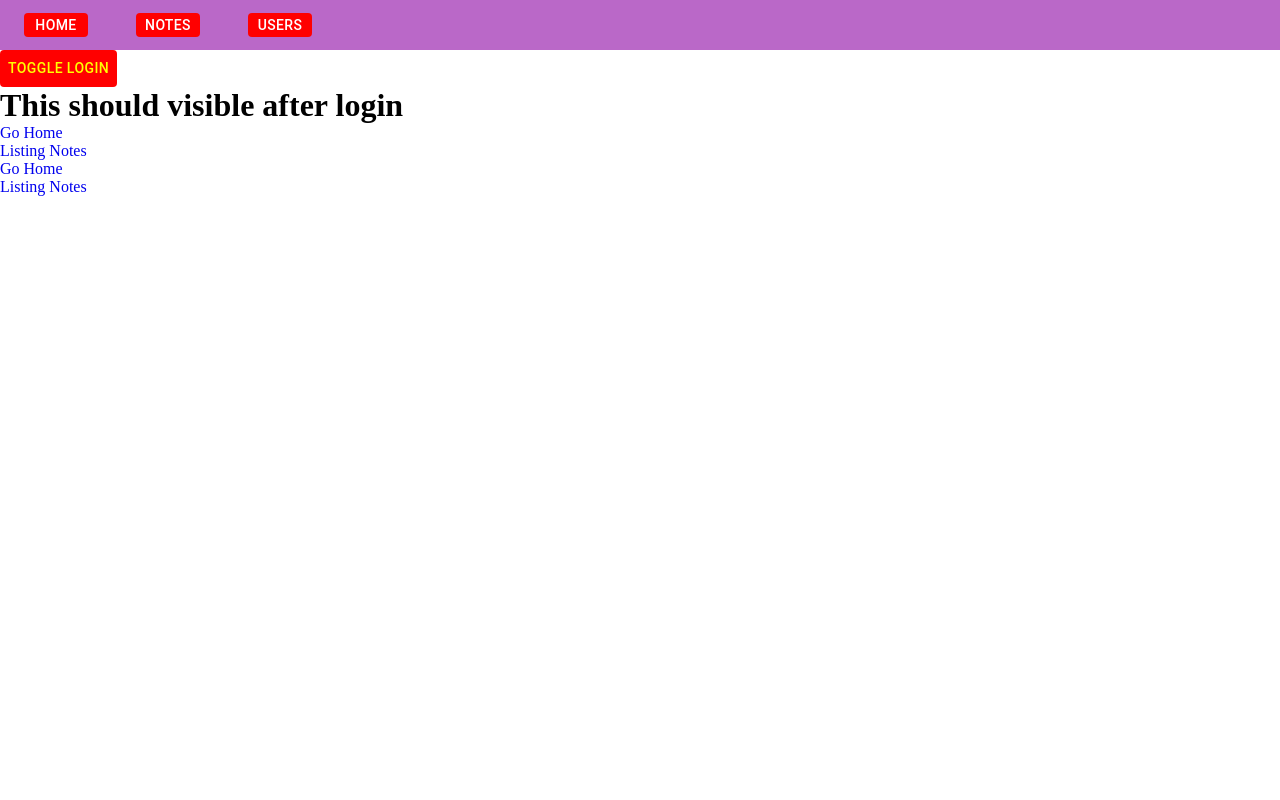
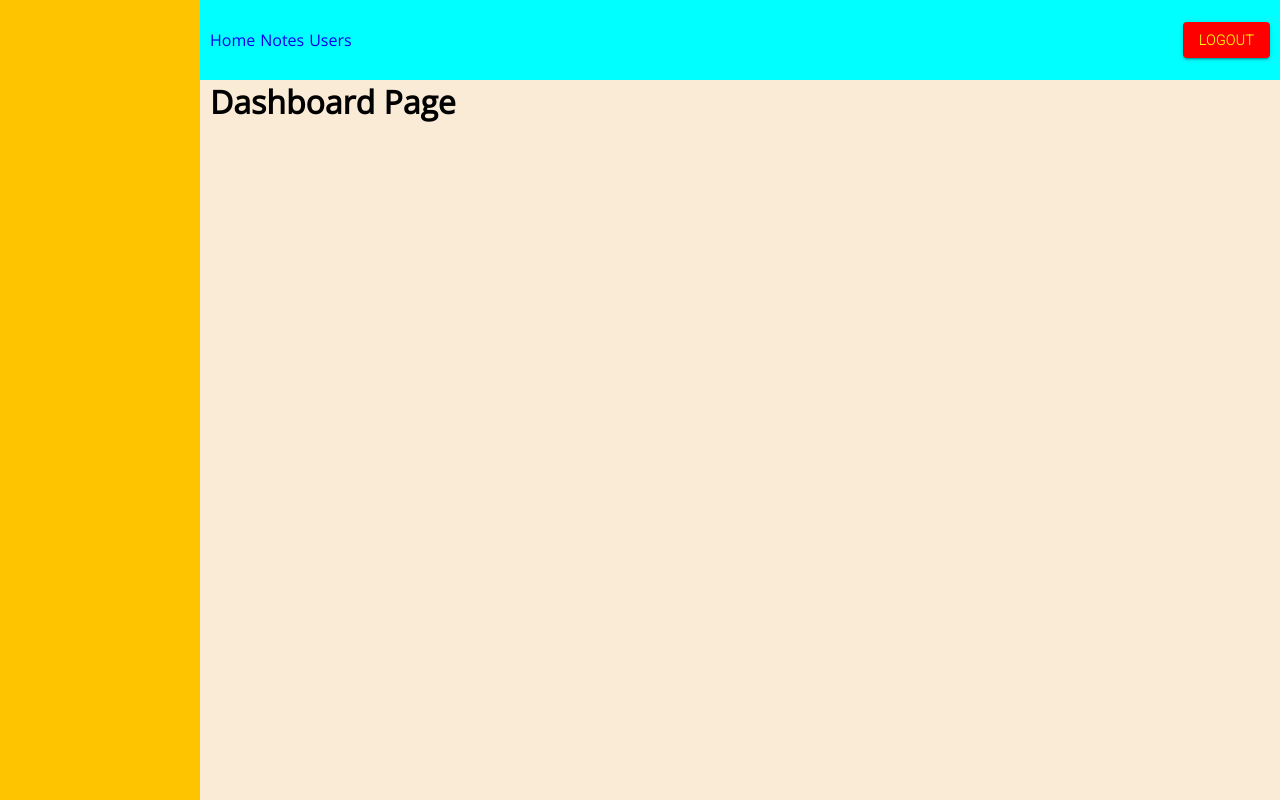
Before and after one commit to aurobindobhuyan/linear-frontend, a React (Vite) app: page / in a window 1280 px wide. Built offline with nearby package versions, Linux system fonts and the light colour scheme.

Commit message:
3 - Aurobindo
* Added custom Header, Sidebar & Conetent section.

* Using Suspense & Lazy loading of the components for optimizing the app's performance

* Removed all unnecessary links from all the components.

```diff
--- a/src/Header.tsx
+++ b/src/Header.tsx
@@ -1,13 +1,12 @@
-import AppBar from "@mui/material/AppBar";
-import Box from "@mui/material/Box";
 import Button from "@mui/material/Button";
 import { Link } from "react-router-dom";
 
 interface HeaderProps {
   isLoggedIn: boolean;
+  toggleLogin: () => void;
 }
 
-export default function Header({ isLoggedIn }: HeaderProps) {
+export default function Header({ isLoggedIn, toggleLogin }: HeaderProps) {
   const before_login_liks = [
     {
       address: "/",
@@ -38,26 +37,23 @@ export default function Header({ isLoggedIn }: HeaderProps) {
   ];
 
   return (
-    <Box sx={{ flexGrow: 1 }}>
-      <AppBar position="static">
-        <Box sx={{ display: "flex", alignItems: "center", maxWidth: "30%" }}>
+    <>
+      <div>
         {isLoggedIn
           ? before_login_liks.map((ele) => (
-                <Button sx={{ ml: 3, mr: 3, p: 0 }} key={ele.title}>
-                  <Link className="nav-link" to={ele.address}>
+              <Link key={ele.title} to={ele.address}>
                 {ele.title}
               </Link>
-                </Button>
             ))
           : after_login_liks.map((ele) => (
-                <Button sx={{ ml: 3, mr: 3, p: 0 }} key={ele.title}>
-                  <Link className="nav-link" to={ele.address}>
+              <Link key={ele.title} to={ele.address}>
                 {ele.title}
               </Link>
+            ))}
+      </div>
+      <Button variant="contained" color="error" onClick={toggleLogin}>
+        {isLoggedIn ? "Login" : "Logout"}
       </Button>
-              ))}
-        </Box>
-      </AppBar>
-    </Box>
+    </>
   );
 }
--- a/src/Navbar.tsx
+++ b/src/Navbar.tsx
@@ -1,16 +1,17 @@
+import { lazy, Suspense } from "react";
 import { Link, Route, Routes, Navigate } from "react-router-dom";
 
 // MUI Imports
 import { Button } from "@mui/material";
 
 // Components or Pages
-import Header from "./Header";
-import Public from "./pages/Before_login/Public";
-import Login from "./pages/Before_login/Login";
-import Register from "./pages/Before_login/Register";
-import Dashboard from "./pages/After_login/Dashboard";
-import Notes from "./pages/After_login/Notes";
-import User from "./pages/After_login/User";
+const Header = lazy(() => import("./Header"));
+const Public = lazy(() => import("./pages/Before_login/Public"));
+const Login = lazy(() => import("./pages/Before_login/Login"));
+const Register = lazy(() => import("./pages/Before_login/Register"));
+const Dashboard = lazy(() => import("./pages/After_login/Dashboard"));
+const Notes = lazy(() => import("./pages/After_login/Notes"));
+const User = lazy(() => import("./pages/After_login/User"));
 
 interface NavbarProps {
   isLoggedIn: boolean;
@@ -20,38 +21,59 @@ interface NavbarProps {
 const Navbar = ({ isLoggedIn, toggleLogin }: NavbarProps) => {
   return (
     <>
-      <Header isLoggedIn={isLoggedIn} />
-      <Button onClick={toggleLogin}>Toggle Login</Button>
+      <div className="container">
+        <div id="header">
+          <Header isLoggedIn={isLoggedIn} toggleLogin={toggleLogin} />
+        </div>
+        <div id="side_bar"></div>
+        <div id="content">
+          <Suspense fallback={<h1>Loading....</h1>}>
             <Routes>
               {isLoggedIn ? (
                 <>
-            <Route path="/" element={<Public data="Login" />} />
+                  <Route path="/" element={<Public />} />
                   <Route path="login" element={<Login />} />
                   <Route path="register" element={<Register />} />
-            <Route path="register/:id" element={<h1>Id sComponent</h1>} />
                 </>
               ) : (
                 <>
                   <Route path="/" element={<Dashboard />} />
-            <Route path="notes" element={<Notes />} />
-            <Route path="users" element={<User />} />
 
-            <Route path="login" element={<Navigate to="/" replace />} />
-            <Route path="register" element={<Navigate to="/" replace />} />
+                  <Route path="notes">
+                    <Route index element={<Notes />} />
+                    <Route path="/notes/:id" element={<h1>Note's Id</h1>} />
+                  </Route>
+
+                  <Route path="users">
+                    <Route index element={<User />} />
+                    <Route path="/users/:id" element={<h1>User's Id</h1>} />
+                  </Route>
+
+                  {/* If anyone tries to change the URL manually, so redirect them to home */}
+                  {/* <Route path="login" element={<Navigate to="/" replace />} />
+                  <Route
+                    path="register"
+                    element={<Navigate to="/" replace />}
+                  /> */}
                 </>
               )}
               <Route
                 path="*"
                 element={
                   <>
-              <h1>No Routes Found</h1>
+                    <h1>404 Route not found</h1>
                     <Button>
-                <Link className="nav-link" to="/">Go Home</Link>
+                      <Link className="nav-link" to="/">
+                        Go Home
+                      </Link>
                     </Button>
                   </>
                 }
               />
             </Routes>
+          </Suspense>
+        </div>
+      </div>
     </>
   );
 };
--- a/src/global.css
+++ b/src/global.css
@@ -1,7 +1,10 @@
+@import url('https://fonts.googleapis.com/css2?family=Open+Sans:wght@300&family=Roboto+Serif:ital,opsz,wght@0,8..144,200;0,8..144,300;0,8..144,500;1,8..144,400&family=Roboto:wght@100&display=swap');
+
 * {
    padding: 0;
    margin: 0;
    box-sizing: border-box;
+   font-family: 'Open Sans', sans-serif;
 }
 
 a {
@@ -11,3 +14,40 @@ a {
 .nav-link {
    color: white;
 }
+
+.container {
+   height: 100vh;
+   width: 100%;
+   display: grid;
+   background-color: antiquewhite;
+   grid-template-columns: 200px auto;
+   grid-template-rows: 80px;
+   grid-template-areas:
+      "sidebar header"
+      "sidebar content"
+}
+
+#header {
+   grid-area: header;
+   background-color: aqua;
+   padding: 10px;
+   display: flex;
+   justify-content: space-between;
+   align-items: center;
+}
+
+#header>div {
+   display: flex;
+   align-items: center;
+   gap: 5px;
+}
+
+#side_bar {
+   grid-area: sidebar;
+   background-color: rgb(255, 196, 0);
+}
+
+#content {
+   grid-area: content;
+   margin-left: 10px;
+}
--- a/src/pages/After_login/Dashboard.tsx
+++ b/src/pages/After_login/Dashboard.tsx
@@ -1,17 +1,8 @@
-import { Link } from "react-router-dom";
-import Notes from "./Notes";
-
 const Dashboard = () => {
   return (
-    <div>
-      <h1>This should visible after login</h1>
-      <Link to="/notes">
-        <Notes />
-      </Link>
-      <Link to="/users">
-        <Notes />
-      </Link>
-    </div>
+    <>
+      <h1>Dashboard Page</h1>
+    </>
   );
 };
 
--- a/src/pages/After_login/Notes.tsx
+++ b/src/pages/After_login/Notes.tsx
@@ -1,10 +1,8 @@
-import { Link } from "react-router-dom";
 
 const Notes = () => {
   return (
     <div>
-      <Link to="/">Go Home</Link>
-      <div>Listing Notes</div>
+      <h1>Notes Page</h1>
     </div>
   );
 };
--- a/src/pages/After_login/User.tsx
+++ b/src/pages/After_login/User.tsx
@@ -1,10 +1,7 @@
-import { Link } from "react-router-dom";
-
 const User = () => {
   return (
     <div>
-      <Link to="/">Go Home</Link>
-      <div>Users Page</div>
+      <h1>All Users Page</h1>
     </div>
   );
 };
--- a/src/pages/Before_login/Login.tsx
+++ b/src/pages/Before_login/Login.tsx
@@ -1,14 +1,8 @@
-import { Link } from "react-router-dom";
-
 const Login = () => {
   return (
-    <div>
+    <>
       <h1>Login Screen</h1>
-      <Link to="/">Go Home</Link>
-      <button>
-        <Link to="/register">Register</Link>
-      </button>
-    </div>
+    </>
   );
 };
 
--- a/src/pages/Before_login/Public.tsx
+++ b/src/pages/Before_login/Public.tsx
@@ -1,11 +1,8 @@
-import { Link } from "react-router-dom";
 
-const Public = (props: { data: string }) => {
-  const { data } = props;
+const Public = () => {
   return (
     <>
       <h1>Public page</h1>
-      <Link to={"/login"}>{data}</Link>
     </>
   );
 };
--- a/src/pages/Before_login/Register.tsx
+++ b/src/pages/Before_login/Register.tsx
@@ -1,11 +1,8 @@
-import { Link } from "react-router-dom";
-
 const Register = () => {
   return (
-    <div>
-      <Link to="/">Go Home</Link>
+    <>
       <h1>Register User Page</h1>
-    </div>
+    </>
   );
 };
 
--- a/src/utils/mui/Button.ts
+++ b/src/utils/mui/Button.ts
@@ -1,9 +1,10 @@
 const CustomButton = {
   MuiButton: {
     styleOverrides: {
-      root: {
+      containedError: {
         color: "yellow",
         backgroundColor: "red",
+        fontWeight: "bold",
         "&:hover": {
           backgroundColor: "orange", // Change the color for hover effect
         },
```
Lines whose indentation alone changed are shown as unchanged.
